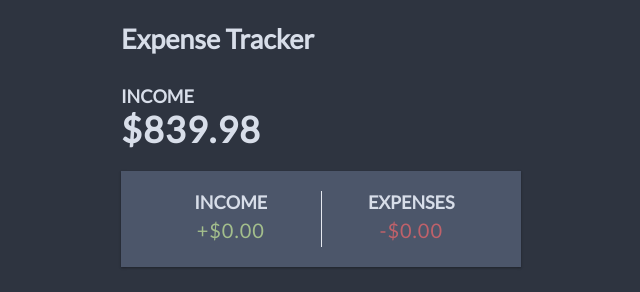
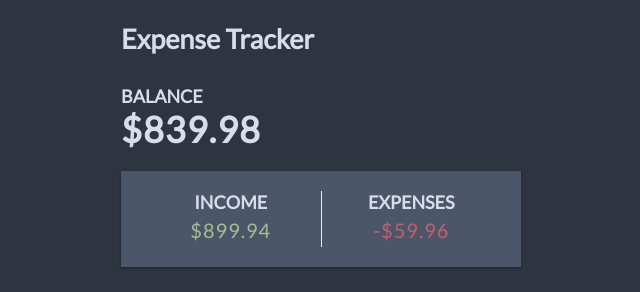
Before and after one commit to 3quanimity/vue-expenses-tracker, a Vue app: page / in a window 1280 px wide. Shown: the top 292 px of the page, without its empty margins (319-959 px from the left). Built offline with nearby package versions, Linux system fonts and the light colour scheme.

Commit message:
Calculate and display income and expenses

```diff
--- a/src/App.vue
+++ b/src/App.vue
@@ -13,10 +13,29 @@
   { id: 4, text: "Business", amount: 599.97 },
 ]);
 
+// Get Total Balance
 const total = computed(() => {
   return transactions.value.reduce((acc, transaction) => {
     return acc + transaction.amount;
   }, 0);
+});
+
+// Get Income
+const income = computed(() => {
+  return transactions.value
+    .filter((transaction) => transaction.amount > 0)
+    .reduce((acc, transaction) => {
+      return acc + transaction.amount;
+    }, 0);
+});
+
+// Get Expenses
+const expenses = computed(() => {
+  return transactions.value
+    .filter((transaction) => transaction.amount < 0)
+    .reduce((acc, transaction) => {
+      return acc + transaction.amount;
+    }, 0);
 });
 </script>
 
@@ -24,7 +43,7 @@
   <AppHeader />
   <div class="container">
     <TotalBalance :total="total" />
-    <IncomeExpenses />
+    <IncomeExpenses :income="income" :expenses="expenses" />
     <TransactionList :transactions="transactions" />
     <AddTransaction />
   </div>
--- a/src/components/IncomeExpenses.vue
+++ b/src/components/IncomeExpenses.vue
@@ -1,20 +1,34 @@
 <script setup>
+import { defineProps } from "vue";
+import { utils } from "@/utils/utils.js";
 
+const props = defineProps({
+  income: {
+    type: Number,
+    default: 0,
+  },
+  expenses: {
+    type: Number,
+    default: 0,
+  },
+});
 </script>
 
 <template>
   <div class="inc-exp-container">
     <div>
       <h4>Income</h4>
-      <div id="money-plus" class="money plus">+$0.00</div>
+      <div id="money-plus" class="money plus">
+        {{ utils.formatAmountWithCurrency(props.income) }}
+      </div>
     </div>
     <div>
       <h4>Expenses</h4>
-      <div id="money-minus" class="money minus">-$0.00</div>
+      <div id="money-minus" class="money minus">
+        {{ utils.formatAmountWithCurrency(props.expenses) }}
+      </div>
     </div>
   </div>
 </template>
 
-<style scoped>
-
-</style>
+<style scoped></style>
--- a/src/components/TotalBalance.vue
+++ b/src/components/TotalBalance.vue
@@ -11,7 +11,7 @@
 </script>
 
 <template>
-  <h4>Income</h4>
+  <h4>Balance</h4>
   <h1 id="balance">{{ utils.formatAmountWithCurrency(props.total) }}</h1>
 </template>
 
```
